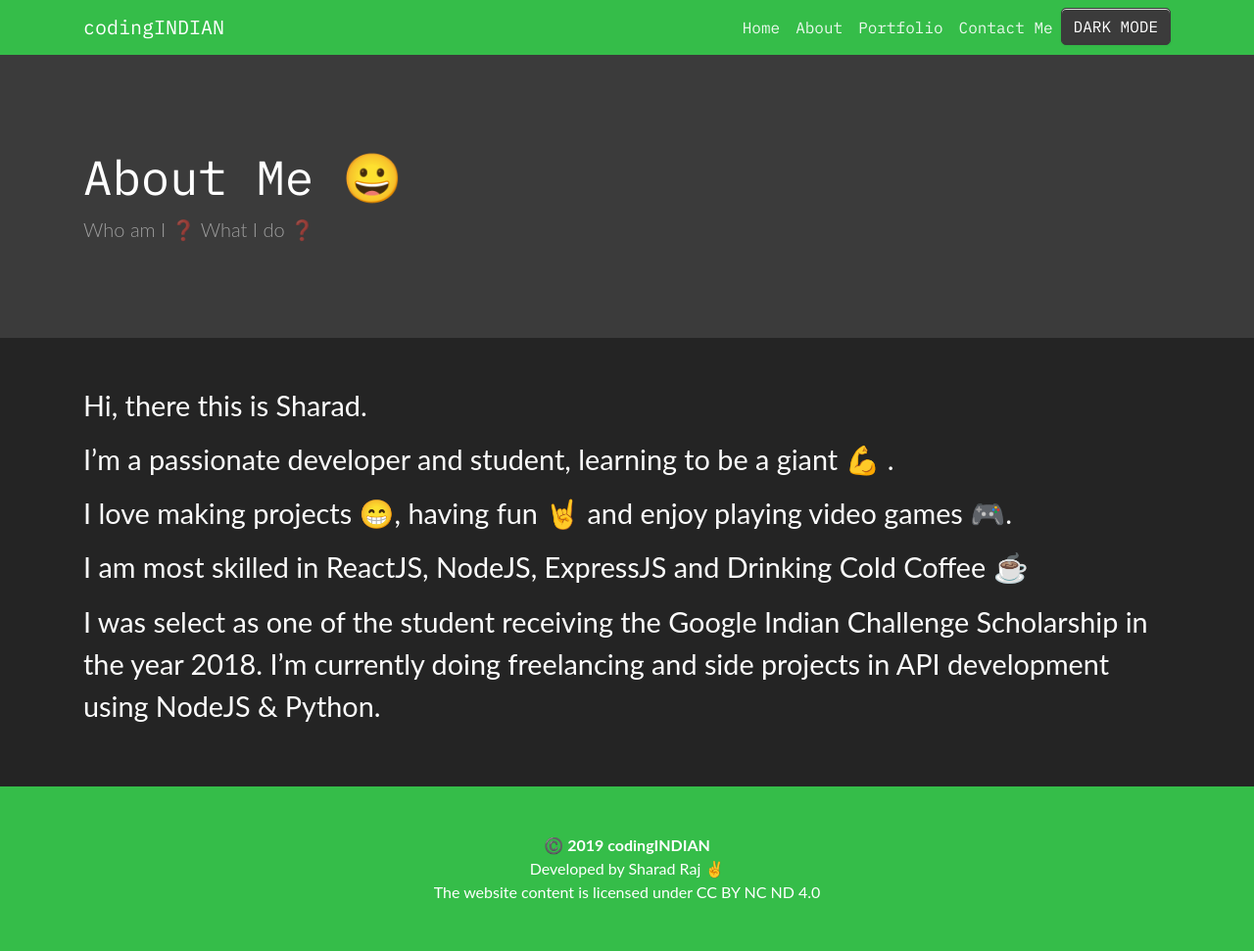
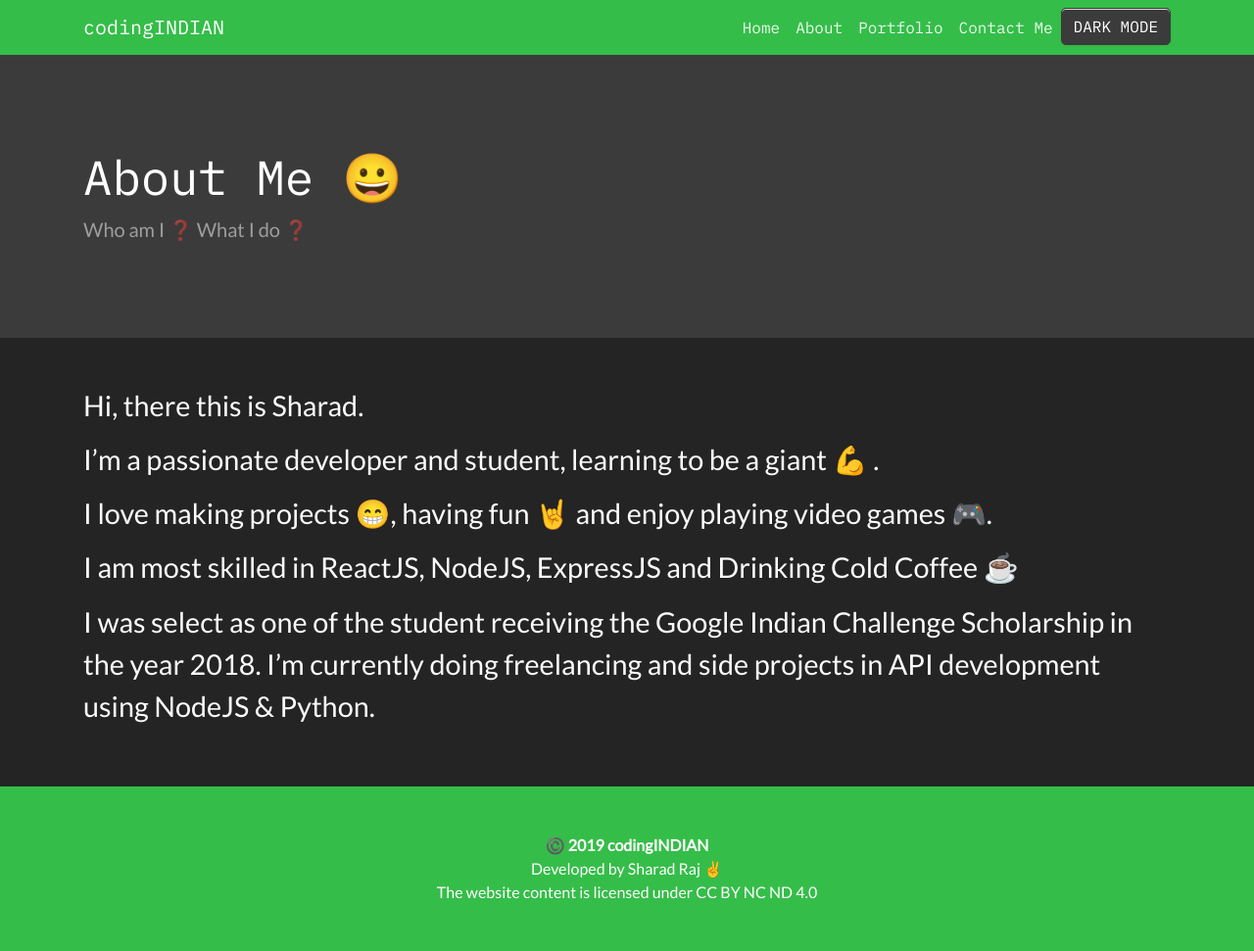
Before and after one commit to sharadcodes/sharadcodes.github.io, a Jekyll site: the page built from about.md, in a window 1280 px wide. Shown: the whole page at 98% size. Built offline with Jekyll 4.4.1, drawn with Linux system fonts in a browser that asks for light colours; emoji names are drawn with the system emoji font.

Commit message:
added latod com

```diff
--- a/_includes/head.html
+++ b/_includes/head.html
@@ -12,7 +12,7 @@
 	<link rel="stylesheet" href="{{ site.baseurl }}/assets/css/custom.css" />
 
 	<link rel="stylesheet" href="{{ site.baseurl }}/assets/css/style.css" />
-
+	<link href="https://fonts.googleapis.com/css?family=Lato&display=swap" rel="stylesheet">
 	<link
 		rel="stylesheet"
 		id="darkcss"
```
